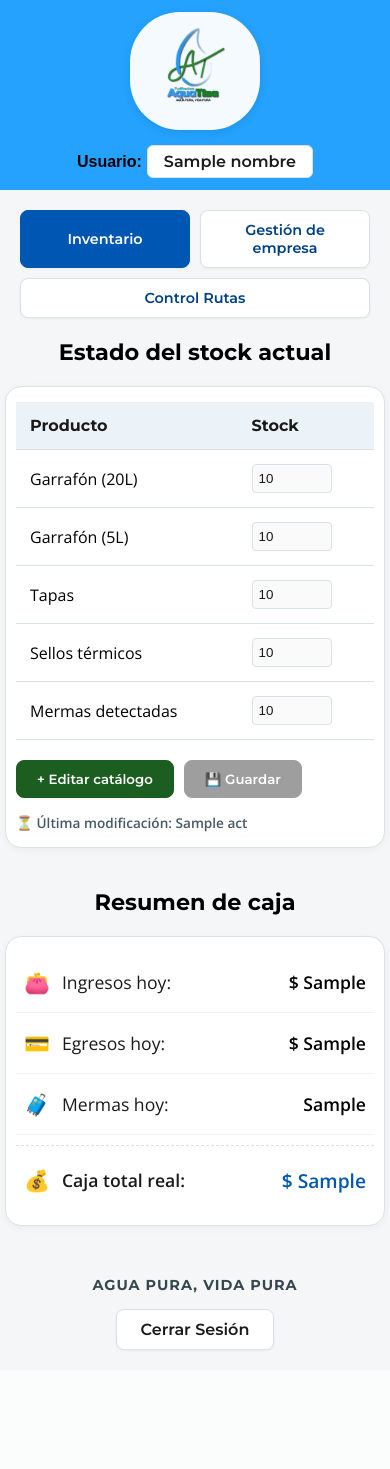
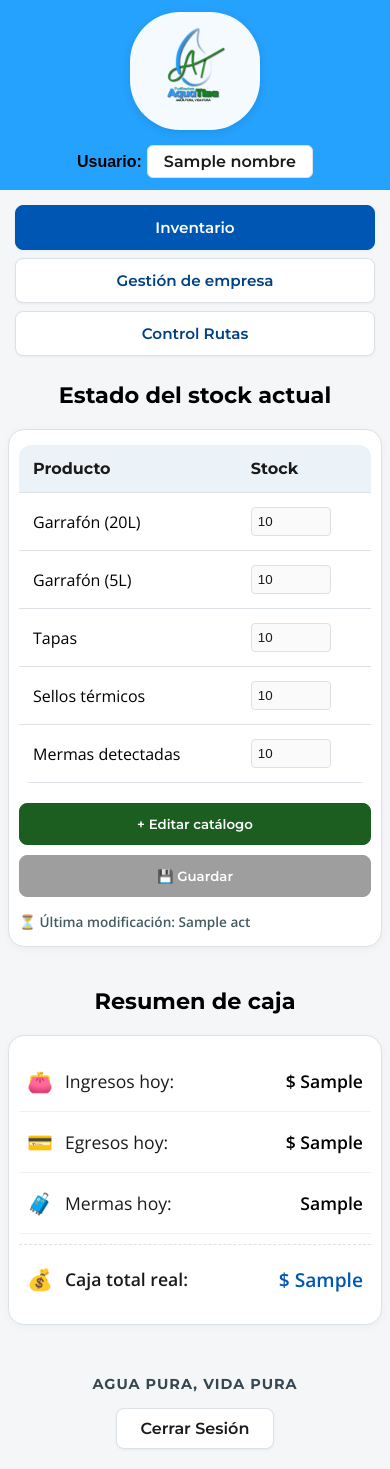
Before and after one commit to ernestovega15360-code/Gestion_inventario_aquatiza, a Flask app: template templates/inventario.html in a window 390 px wide. Before the commit the page ends 1351 px from the top, so only its background shows below. Run offline with Flask 3, Linux system fonts and the light colour scheme; the template is opened without the code that fills it: most values are stand-ins (such as "Sample title", 1, 10 or a date in 2020).

Commit message:
mejoramiento 3 en celulares

```diff
--- a/templates/inventario.html
+++ b/templates/inventario.html
@@ -345,6 +345,7 @@
             border-radius: 12px;
             margin-top: 15px;
             width: 100%;
+            -webkit-overflow-scrolling: touch;
         }
         .tabla-deslizable table thead th {
             position: sticky;
@@ -360,13 +361,15 @@
                 text-align: center;
             }
             .nav-modules {
-                flex-wrap: wrap;
-                gap: 10px;
+                flex-direction: column;
+                gap: 8px;
+                padding: 15px;
             }
             .btn-nav {
-                flex: 1 1 calc(50% - 10px);
-                padding: 10px;
-                font-size: 0.9rem;
+                width: 100%;
+                padding: 12px;
+                font-size: 0.95rem;
+                text-align: center;
             }
             .main-dashboard {
                 grid-template-columns: 1fr;
@@ -376,12 +379,14 @@
                 flex-direction: column;
                 gap: 15px;
                 text-align: center;
+                padding: 20px;
             }
             .tab-content {
-                padding: 10px 5px;
+                padding: 10px 8px;
             }
             .data-card {
                 padding: 15px 10px;
+                max-width: 100%;
             }
             /* Formulario Filtros, Gastos y Usuarios organizados verticalmente */
             .form-inline {
@@ -397,28 +402,35 @@
                 font-size: 0.9rem;
             }
             .form-inline .form-control {
-                width: 100%;
+                width: 100% !important;
+                max-width: 100% !important;
                 font-size: 0.95rem;
+                box-sizing: border-box;
             }
-            .form-inline .btn-action {
-                width: 100%;
+            .form-inline .btn-action,
+            .btn-action.btn-save {
+                width: 100% !important;
                 padding: 12px;
+                box-sizing: border-box;
+                white-space: normal;
             }
+            /* Tablas con scroll horizontal suave y ancho mínimo para no deformar columnas */
             .tabla-deslizable table {
-                min-width: 100%;
+                min-width: 580px;
             }
             .acciones-usuario-container {
-                flex-direction: column;
-                align-items: stretch !important;
-                gap: 8px !important;
+                display: flex;
+                flex-direction: row;
+                align-items: center !important;
+                gap: 6px !important;
             }
             .form-pass-mobile {
-                width: 100%;
                 display: flex;
                 gap: 5px;
+                align-items: center;
             }
             .form-pass-mobile input {
-                flex: 1;
+                width: 100px !important;
             }
         }
     </style>
@@ -465,7 +477,8 @@
                     <h2>Estado del stock actual</h2>
                     <div class="data-card">
                         <form id="form-inventario" action="{{ url_for('guardar_inventario') }}" method="POST">
-                            <table class="table-stock">
+                            <div class="tabla-deslizable" style="border: none; margin-top: 0;">
+                                <table class="table-stock" style="min-width: 100%;">
                                     <thead>
                                         <tr>
                                             <th>Producto</th>
@@ -495,6 +508,7 @@
                                         </tr>
                                     </tbody>
                                 </table>
+                            </div>
                             <div style="margin-top: 20px; display: flex; gap: 10px; flex-wrap: wrap;">
                                 <button type="button" class="btn-action btn-save" onclick="permitirEdicion()">+ Editar catálogo</button>
                                 <button type="button" class="btn-action btn-save" id="save-stock-btn" onclick="confirmarGuardado()" disabled>💾 Guardar</button>
@@ -567,7 +581,7 @@
                         <div style="margin-top: 20px; border-top: 1px solid var(--azul-borde); padding-top: 15px;">
                             <h4>Desglose de Ventas</h4>
                             <div class="tabla-deslizable" style="margin-top: 0;">
-                                <table class="table-stock" style="font-size: 0.9rem;">
+                                <table class="table-stock" style="font-size: 0.9rem; min-width: 100%;">
                                     <tr><td>Llenados 20L:</td><td>{{ desglose_ventas.llenados_20 }} pzs</td></tr>
                                     <tr><td>Llenados 5L:</td><td>{{ desglose_ventas.llenados_5 }} pzs</td></tr>
                                     <tr><td>Envases Nuevos Vendidos:</td><td>{{ desglose_ventas.total_envases }} pzs</td></tr>
@@ -576,7 +590,7 @@
                             </div>
                             <h4 style="margin-top: 15px;">Gastos realizados</h4>
                             <div class="tabla-deslizable" style="margin-top: 0;">
-                                <table class="table-stock" style="font-size: 0.9rem;">
+                                <table class="table-stock" style="font-size: 0.9rem; min-width: 100%;">
                                     {% for gasto in gastos_agrupados %}
                                     <tr><td>{{ gasto.concepto }}:</td><td>$ {{ gasto.total_gasto }}</td></tr>
                                     {% else %}
@@ -713,7 +727,7 @@
             </div>
             <h2>Historial de registros</h2>
             <div class="tabla-deslizable">
-                <div class="data-card" style="overflow-x:auto; margin-bottom:0;">
+                <div class="data-card" style="overflow-x:auto; margin-bottom:0; border:none;">
                     <table class="table-stock">
                         <thead>
                             <tr>
```
Lines whose indentation alone changed are shown as unchanged.
